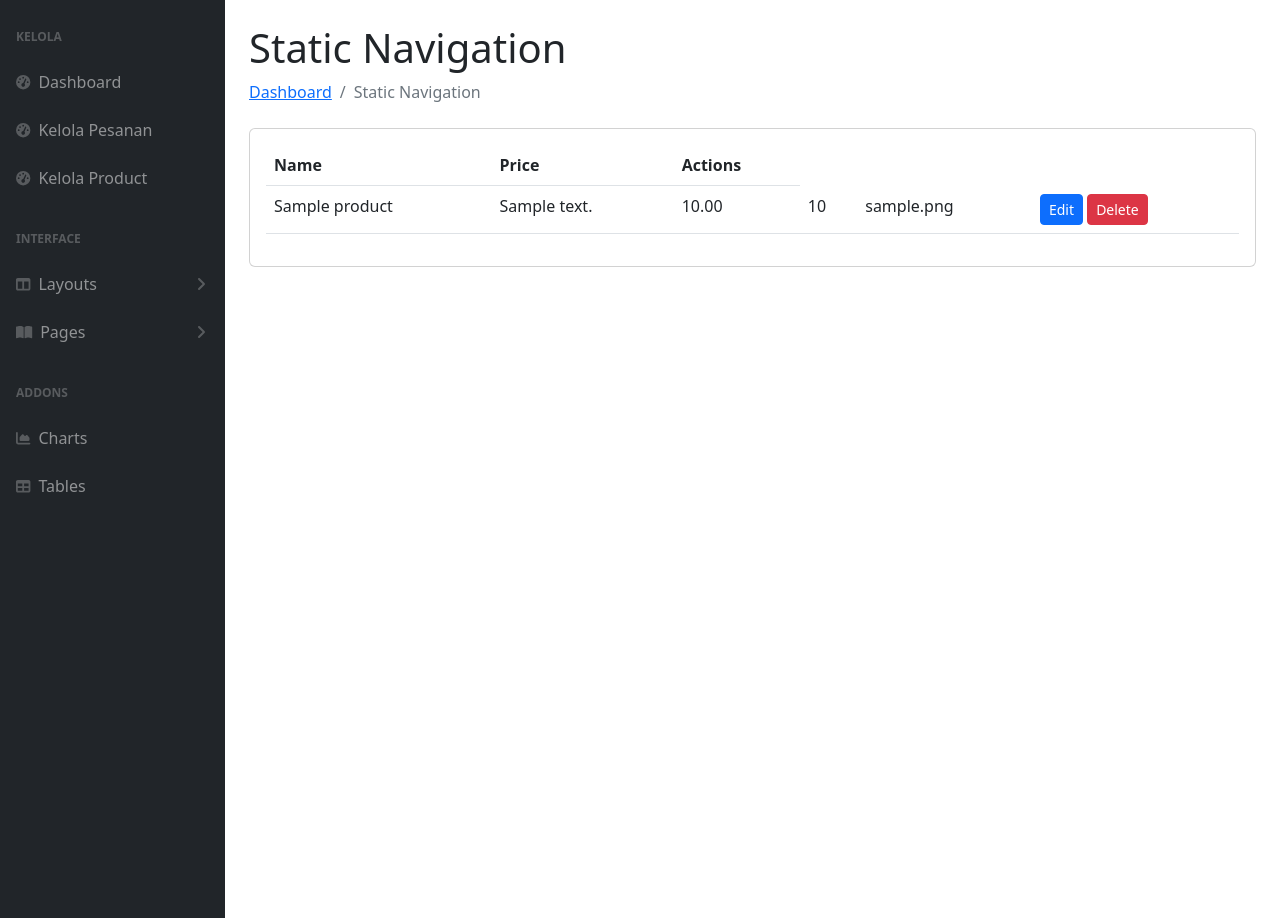
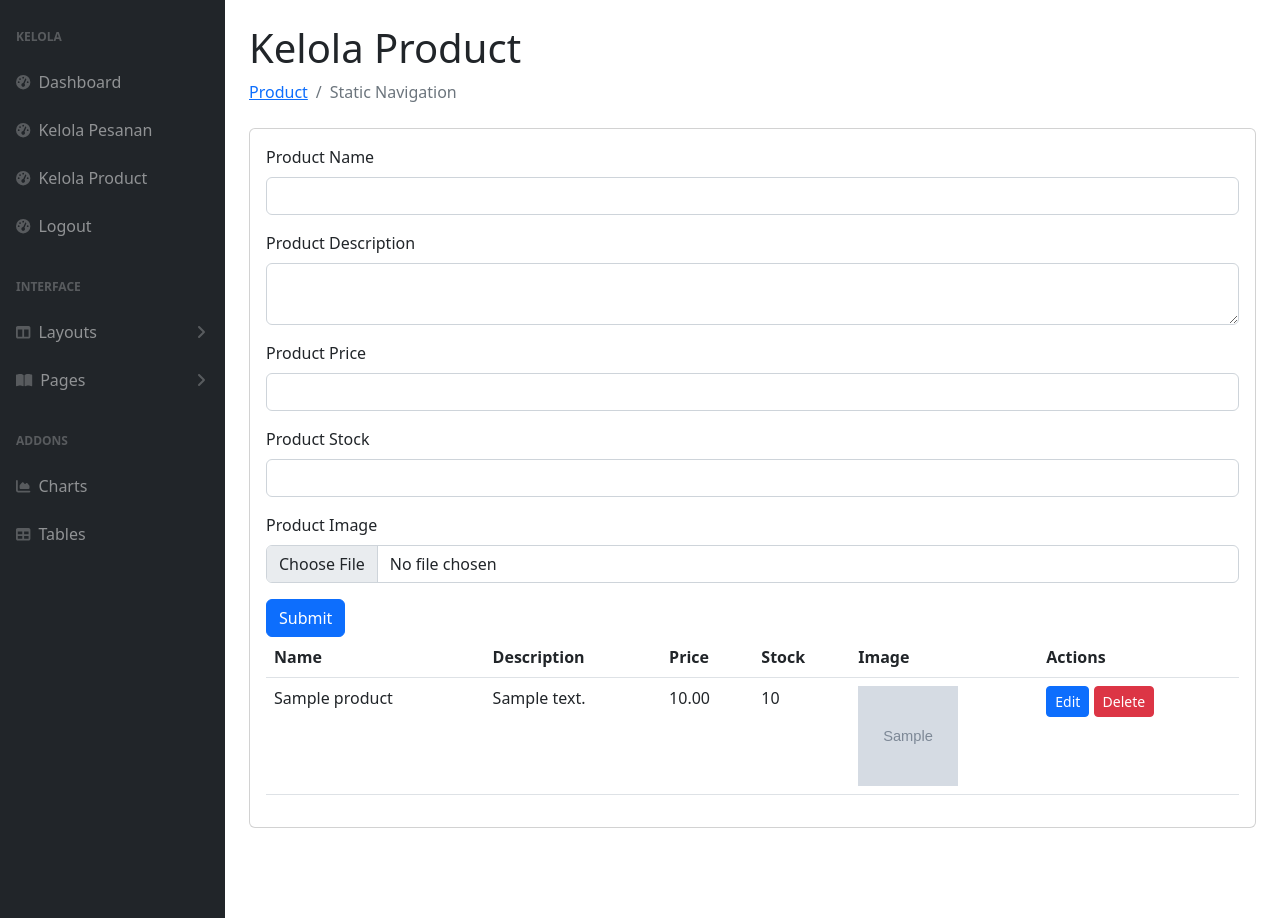
Before and after one commit to DoramiDoraNobi/scrowz, a CodeIgniter app: page /scrowz/index.php/product in a window 1280 px wide. Shown: the part 56-974 px from the top of the page. Run offline with CodeIgniter, Linux system fonts and the light colour scheme; tables that the repository leaves empty hold one stand-in row (values such as "Sample post"); grey boxes marked "Sample" are stand-in pictures; some libraries are stand-ins or nearby versions.

Commit message:
Kelola Product Admin sudah selesai

```diff
--- a/application/controllers/Product.php
+++ b/application/controllers/Product.php
@@ -14,7 +14,130 @@ class Product extends CI_Controller
         $this->load->view('product/index', $data);
         $this->load->view('layout/footer');
     }
+
+    public function create() {
+        // Load view form tambah produk
+        $this->load->view('product/create');
+    }
+
+    // Fungsi untuk menyimpan produk baru ke database dan gambar ke folder assets/product
+public function save() {
+    // Handle form submission
+    if ($_SERVER['REQUEST_METHOD'] === 'POST') {
+        $this->form_validation->set_rules('name', 'Product Name', 'required');
+        $this->form_validation->set_rules('description', 'Product Description', 'required');
+        $this->form_validation->set_rules('price', 'Product Price', 'required|numeric');
+        $this->form_validation->set_rules('stock', 'Product Stock', 'required|numeric');
+
+        if ($this->form_validation->run() === TRUE) {
+            $config['upload_path'] = './assets/product/';
+            $config['allowed_types'] = 'jpg|jpeg|png|gif';
+            $config['max_size'] = 2048; // 2MB max size (you can change as needed)
+            $config['encrypt_name'] = TRUE;
+
+            $this->load->library('upload', $config);
+
+            if (!$this->upload->do_upload('image_url')) {
+                // Jika gagal upload, tampilkan pesan error
+                $error = $this->upload->display_errors();
+                $this->session->set_flashdata('error', $error);
+                redirect('product');
+            } else {
+                $upload_data = $this->upload->data();
+                $image_url = $upload_data['file_name'];
+
+                // Data untuk disimpan ke database
+                $data = array(
+                    'name' => $this->input->post('name'),
+                    'description' => $this->input->post('description'),
+                    'price' => $this->input->post('price'),
+                    'stock' => $this->input->post('stock'),
+                    'image_url' => $image_url
+                );
+
+                // Simpan data produk ke database
+                $this->Product_model->create_product($data);
+
+                // Redirect ke halaman index produk
+                redirect('product');
+            }
+        } else {
+            // Jika validasi form gagal, tampilkan pesan error
+            $this->session->set_flashdata('error', validation_errors());
+            redirect('product/create');
+        }
+    } else {
+        show_404(); // Tampilkan halaman error 404 jika bukan POST request
+    }
 }
 
+public function edit($id) {
+    $data['product'] = $this->Product_model->get_product_by_id($id);
+    $this->load->view('layout/header');
+    $this->load->view('product/edit', $data);
+    $this->load->view('layout/footer');
+}
+
+public function update($id) {
+    if ($_SERVER['REQUEST_METHOD'] === 'POST') {
+        $this->form_validation->set_rules('name', 'Product Name', 'required');
+        $this->form_validation->set_rules('description', 'Product Description', 'required');
+        $this->form_validation->set_rules('price', 'Product Price', 'required|numeric');
+        $this->form_validation->set_rules('stock', 'Product Stock', 'required|numeric');
+
+        if ($this->form_validation->run() === TRUE) {
+            // Jika ada file gambar yang diunggah, lakukan pemrosesan gambar
+            if (!empty($_FILES['image_url']['name'])) {
+                $config['upload_path'] = './assets/product/';
+                $config['allowed_types'] = 'jpg|jpeg|png|gif';
+                $config['max_size'] = 2048; // 2MB max size
+                $config['encrypt_name'] = TRUE;
+
+                $this->load->library('upload', $config);
+
+                if (!$this->upload->do_upload('image_url')) {
+                    $error = $this->upload->display_errors();
+                    $this->session->set_flashdata('error', $error);
+                    redirect('product/edit/' . $id);
+                } else {
+                    $upload_data = $this->upload->data();
+                    $image_url = $upload_data['file_name'];
+                }
+            } else {
+                $image_url = $this->input->post('old_image'); // Jika tidak ada gambar baru, gunakan gambar lama
+            }
+
+            $data = array(
+                'name' => $this->input->post('name'),
+                'description' => $this->input->post('description'),
+                'price' => $this->input->post('price'),
+                'stock' => $this->input->post('stock'),
+                'image_url' => $image_url
+            );
+
+            $this->Product_model->update_product($id, $data);
+            redirect('product');
+        } else {
+            $this->session->set_flashdata('error', validation_errors());
+            redirect('product/edit/' . $id);
+        }
+    } else {
+        show_404();
+    }
+}
+public function delete($id) {
+    $product = $this->Product_model->get_product_by_id($id);
+
+    // Hapus gambar produk
+    unlink('./assets/product/' . $product['image_url']);
+
+    // Hapus data produk dari database
+    $this->Product_model->delete_product($id);
+
+    redirect('product');
+
+
+}
+}
 
 ?>
--- a/application/models/Product_model.php
+++ b/application/models/Product_model.php
@@ -9,26 +9,26 @@ class Product_model extends CI_Model
 
     public function get_product_by_id($id)
     {
-        $query = $this->db->get_where('product', array('id' => $id));
+        $query = $this->db->get_where('products', array('id' => $id));
         return $query->row_array();
     }
 
     public function create_product($data)
     {
-        $this->db->insert('product', $data);
+        $this->db->insert('products', $data);
         return $this->db->insert_id();
     }
 
     public function update_product($id, $data)
     {
         $this->db->where('id', $id);
-        $this->db->update('product', $data);
+        $this->db->update('products', $data);
     }
 
     public function delete_product($id)
     {
         $this->db->where('id', $id);
-        $this->db->delete('product');
+        $this->db->delete('products');
     }
 }
 
--- a/application/views/layout/header.php
+++ b/application/views/layout/header.php
@@ -42,17 +42,21 @@
                     <div class="sb-sidenav-menu">
                         <div class="nav">
                             <div class="sb-sidenav-menu-heading">Kelola</div>
-                            <a class="nav-link" href="index.html">
+                            <a class="nav-link" href="<?php echo site_url('auth/dashboard') ?>">
                                 <div class="sb-nav-link-icon"><i class="fas fa-tachometer-alt"></i></div>
                                 Dashboard
                             </a>
-                            <a class="nav-link" href="index.html">
+                            <a class="nav-link" href="<?php echo site_url('') ?>">
                                 <div class="sb-nav-link-icon"><i class="fas fa-tachometer-alt"></i></div>
                                 Kelola Pesanan
                             </a>
-                            <a class="nav-link" href="index.html">
+                            <a class="nav-link" href="<?php echo site_url('product') ?>">
                                 <div class="sb-nav-link-icon"><i class="fas fa-tachometer-alt"></i></div>
                                 Kelola Product
+                            </a>
+                            <a class="nav-link" href="<?php echo site_url('auth/logout') ?>">
+                                <div class="sb-nav-link-icon"><i class="fas fa-tachometer-alt"></i></div>
+                                Logout
                             </a>
                             <div class="sb-sidenav-menu-heading">Interface</div>
                             <a class="nav-link collapsed" href="#" data-bs-toggle="collapse" data-bs-target="#collapseLayouts" aria-expanded="false" aria-controls="collapseLayouts">
@@ -115,10 +119,3 @@
                 </nav>
             </div>
             <div id="layoutSidenav_content">
-                <main>
-                    <div class="container-fluid px-4">
-                        <h1 class="mt-4">Static Navigation</h1>
-                        <ol class="breadcrumb mb-4">
-                            <li class="breadcrumb-item"><a href="index.html">Dashboard</a></li>
-                            <li class="breadcrumb-item active">Static Navigation</li>
-                        </ol>
--- a/application/views/product/index.php
+++ b/application/views/product/index.php
@@ -1,11 +1,50 @@
+                <!-- Di dalam view Anda -->
+<?php if ($this->session->flashdata('pesan')): ?>
+    <div class="pesan-flash">
+        <?php echo $this->session->flashdata('pesan'); ?>
+    </div>
+<?php endif; ?>
+                <main>
+                    <div class="container-fluid px-4">
+                        <h1 class="mt-4">Kelola Product</h1>
 
+                        <ol class="breadcrumb mb-4">
+                            <li class="breadcrumb-item"><a href="index.html">Product</a></li>
+                            <li class="breadcrumb-item active">Static Navigation</li>
+                        </ol>
                         <div class="card mb-4">
                             <div class="card-body">
+                            <form action="<?php echo site_url('product/save'); ?>" method="post" enctype="multipart/form-data">
+                    <div class="mb-3">
+                        <label for="name" class="form-label">Product Name</label>
+                        <input type="text" class="form-control" id="name" name="name" required>
+                    </div>
+                    <div class="mb-3">
+                        <label for="description" class="form-label">Product Description</label>
+                        <textarea class="form-control" id="description" name="description" required></textarea>
+                    </div>
+                    <div class="mb-3">
+                        <label for="price" class="form-label">Product Price</label>
+                        <input type="text" class="form-control" id="price" name="price" required>
+                    </div>
+                    <div class="mb-3">
+                        <label for="stock" class="form-label">Product Stock</label>
+                        <input type="text" class="form-control" id="stock" name="stock" required>
+                    </div>
+                    <div class="mb-3">
+                        <label for="image_url" class="form-label">Product Image</label>
+                        <input type="file" class="form-control" id="image_url" name="image_url" accept="image/*" required>
+                    </div>
+                    <button type="submit" class="btn btn-primary">Submit</button>
+                </form>
                 <table class="table">
     <thead>
         <tr>
             <th>Name</th>
+            <th>Description</th>
             <th>Price</th>
+            <th>Stock</th>
+            <th>Image</th>
             <th>Actions</th>
         </tr>
     </thead>
@@ -16,14 +55,20 @@
                 <td><?php echo $product['description']; ?></td>
                 <td><?php echo $product['price']; ?></td>
                 <td><?php echo $product['stock']; ?></td>
-                            <td><?php echo $product['image_url']; ?></td>
                 <td>
-                                <a href="/products/edit/<?php echo $product['id']; ?>" class="btn btn-sm btn-primary">Edit</a>
-                                <a href="/products/delete/<?php echo $product['id']; ?>" class="btn btn-sm btn-danger">Delete</a>
+                    <!-- Tambahkan tag img untuk menampilkan gambar -->
+                    <img src="<?php echo base_url('assets/product/' . $product['image_url']); ?>" alt="Product Image" width="100" height="100">
+
                 </td>
+                <td>
+                    <a href="<?php echo site_url('product/edit/' . $product['id']); ?>" class="btn btn-sm btn-primary">Edit</a>
+                    <a href="<?php echo site_url('product/delete/' . $product['id']); ?>" class="btn btn-sm btn-danger">Delete</a>
+                </td>
+
             </tr>
         <?php endforeach; ?>
     </tbody>
 </table>
+
         </div>
     </div>
```
Also changed, not shown: application/views/landing_page.php (+8 -1 lines), application/views/product/edit.php (added, +39 -0 lines), assets/product/35c2c54f44151dae9154b67e64a797e0.jpg (added). Lines whose indentation alone changed are shown as unchanged.
